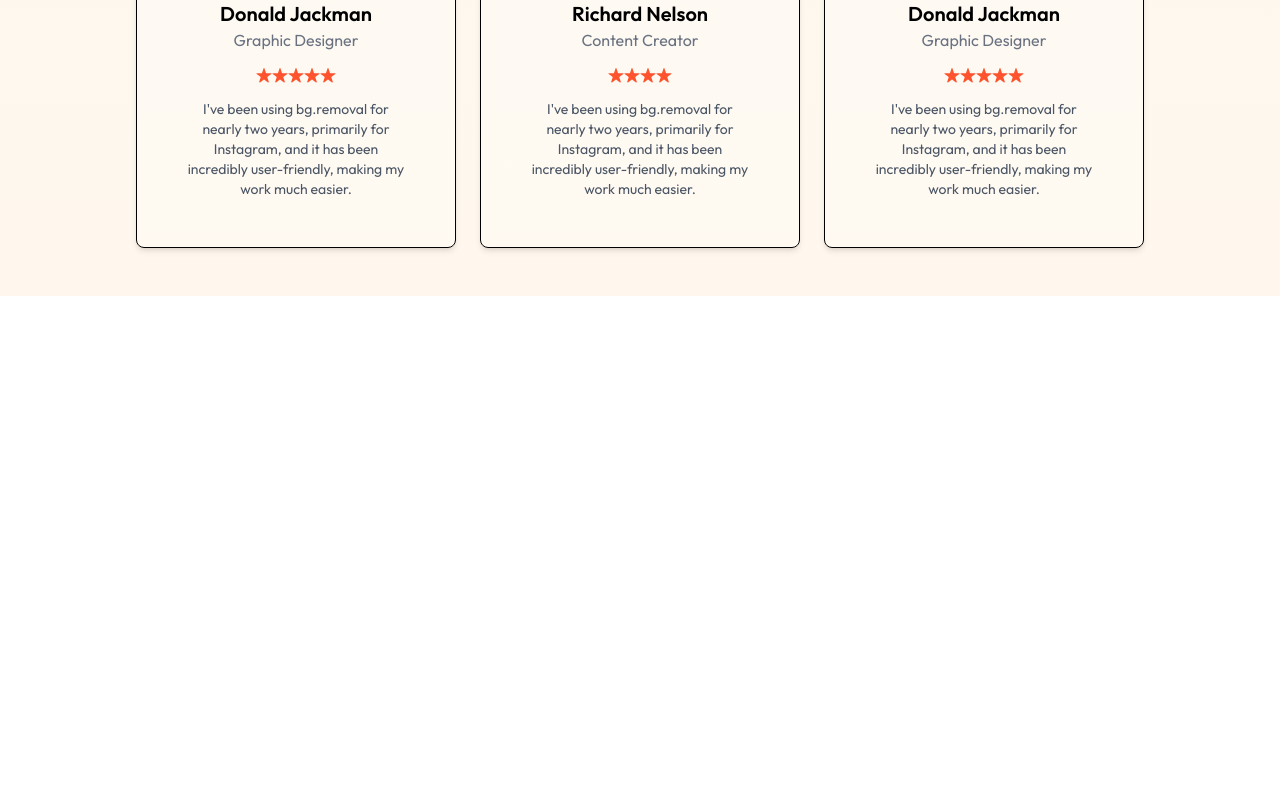
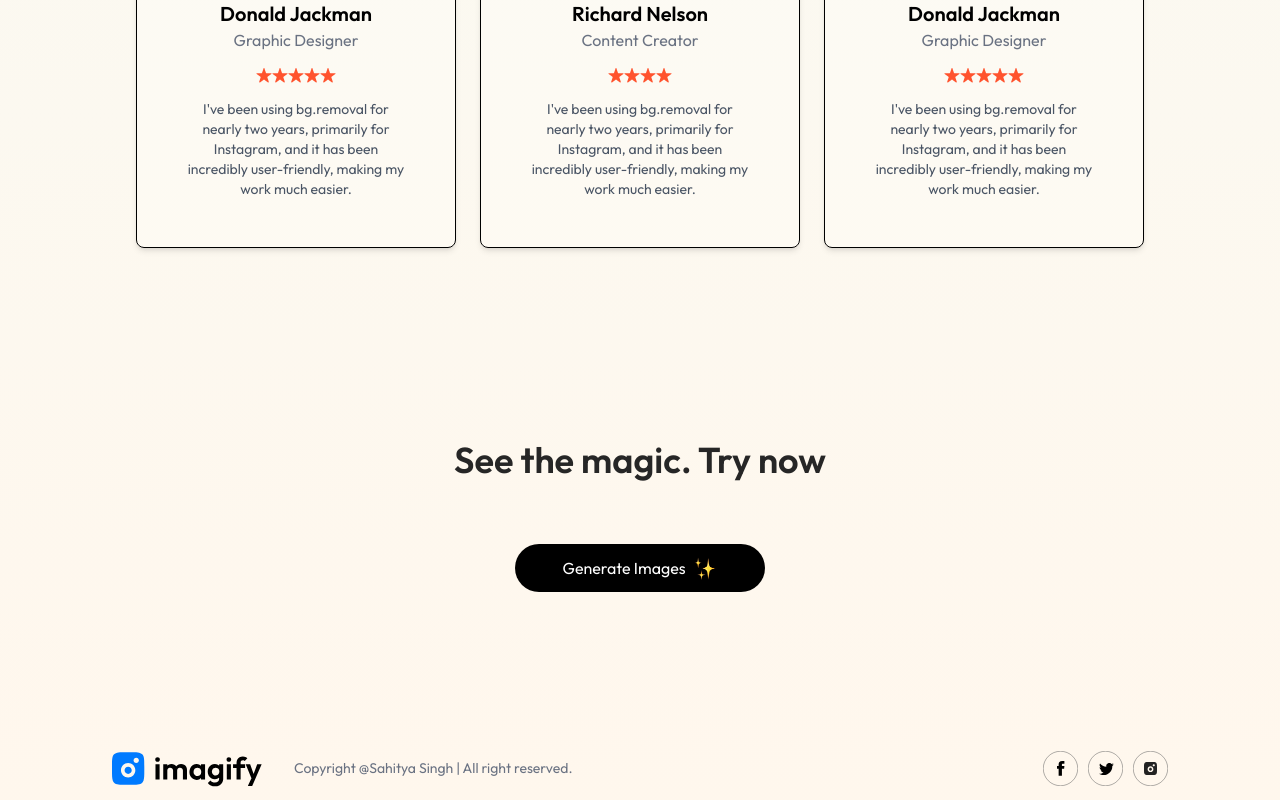
Before and after one commit to git-Sahitya/Imagify---AI-generator, a React (Vite) app in the folder client/: page / in a window 1280 px wide. Shown: the part 2269-3069 px from the top of the page. Before the commit the page ends 2645 px from the top, so only its background shows below. Built offline with nearby package versions, Linux system fonts and the light colour scheme.

Commit message:
create a footer components and attached with all pages

```diff
--- a/client/src/App.jsx
+++ b/client/src/App.jsx
@@ -4,6 +4,7 @@
 import BuyCredit from "./pages/BuyCredit";
 import Result from "./pages/Result";
 import Navbar from "./components/Navbar";
+import Footer from "./components/Footer";
 
 const App = () => {
   return (
@@ -14,6 +15,7 @@
         <Route path="/result" element={<Result />} />
         <Route path="/buy" element={<BuyCredit />} />
       </Routes>
+      <Footer/>
     </div>
   );
 };
--- /dev/null
+++ b/client/src/components/Footer.jsx
@@ -0,0 +1,26 @@
+import React from "react";
+import { assets } from "../assets/assets";
+
+const Footer = () => {
+  return (
+    <div
+      className="flex items-center justify-between  gap-4 py-3 mt-20
+    "
+    >
+      <img src={assets.logo} alt="" width={150} />
+      <p
+        className="flex-1  border-gray-400
+       pl-4 text-sm text-gray-500 max-sm:hidden"
+      >
+        Copyright @Sahitya Singh | All right reserved.
+      </p>
+      <div className="flex gap-2.5">
+        <img src={assets.facebook_icon} alt="" width={35} />
+        <img src={assets.twitter_icon} alt="" width={35} />
+        <img src={assets.instagram_icon} alt="" width={35} />
+      </div>
+    </div>
+  );
+};
+
+export default Footer;
--- a/client/src/pages/Home.jsx
+++ b/client/src/pages/Home.jsx
@@ -3,6 +3,7 @@
 import Steps from '../components/Steps'
 import Description from '../components/Description'
 import Testimonials from '../components/Testimonials'
+import Generatebtn from '../components/Generatebtn'
 
 const Home = () => {
   return (
@@ -11,6 +12,7 @@
       <Steps/>
       <Description/>
       <Testimonials/>
+      <Generatebtn/>
     </div>
   )
 }
```
